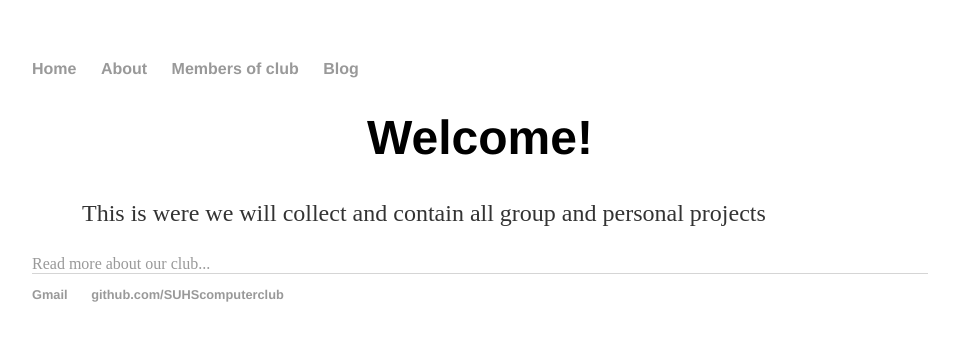
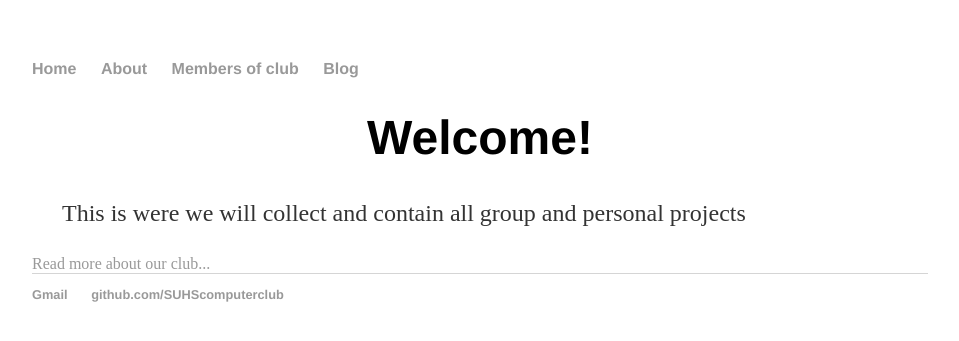
Before and after one commit to SUHScomputerclub/SUHScomputerclub.github.io, a Jekyll site: the page built from index.html, in a window 1280 px wide. Shown: the top 341 px of the page, without its empty margins (160-1119 px from the left). Built offline with Jekyll 4.4.1, drawn with Linux system fonts in a browser that asks for light colours.

Commit message:
changed 50px indent to 30

```diff
--- a/css/main.css
+++ b/css/main.css
@@ -26,8 +26,8 @@ h1 {
 p {
     font-size: 1.5em;
     line-height: 1.4em;
+    text-indent: 30px;
     color: #333;
-    text-indent: 50px;
 }
 footer {
     border-top: 1px solid #d5d5d5;
```
